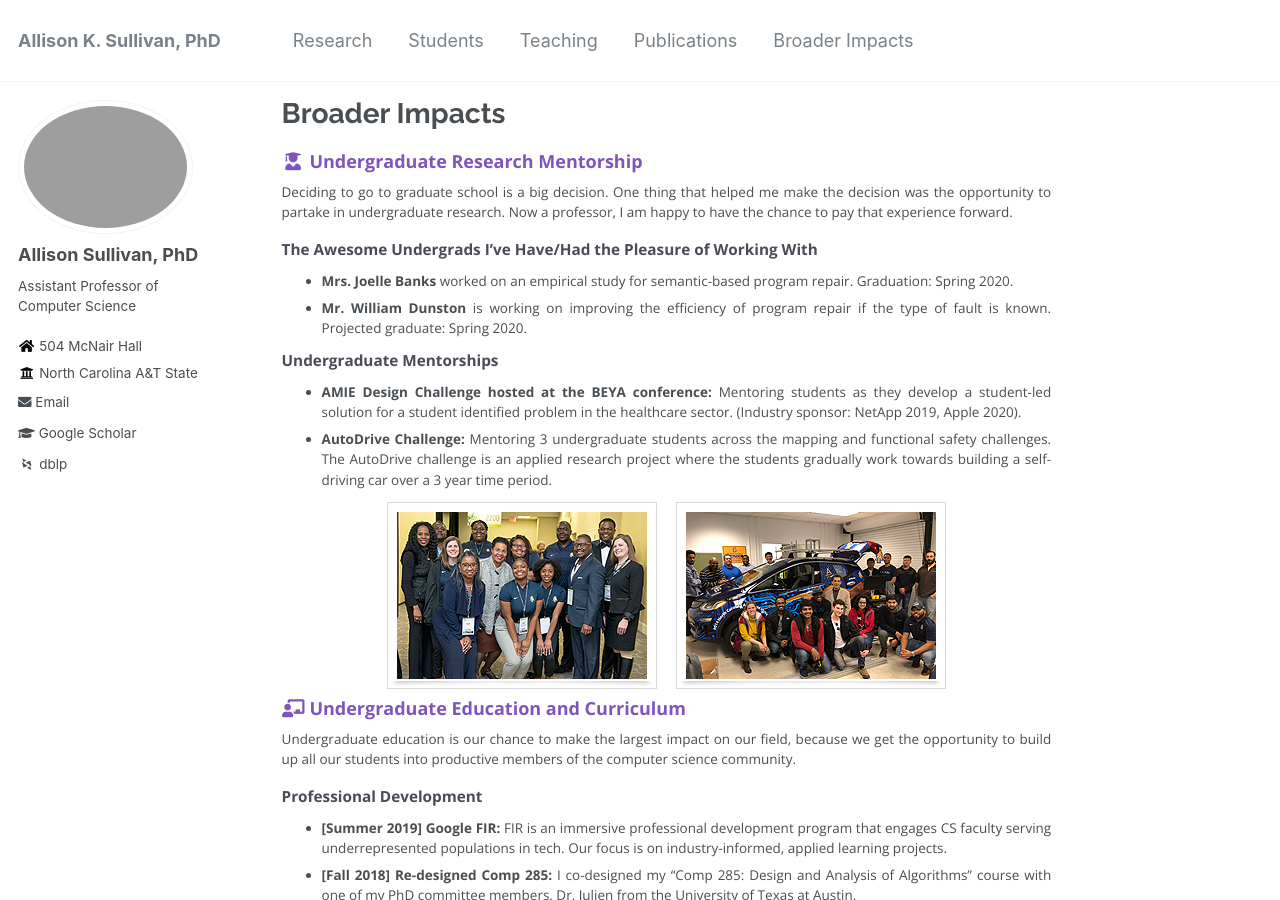
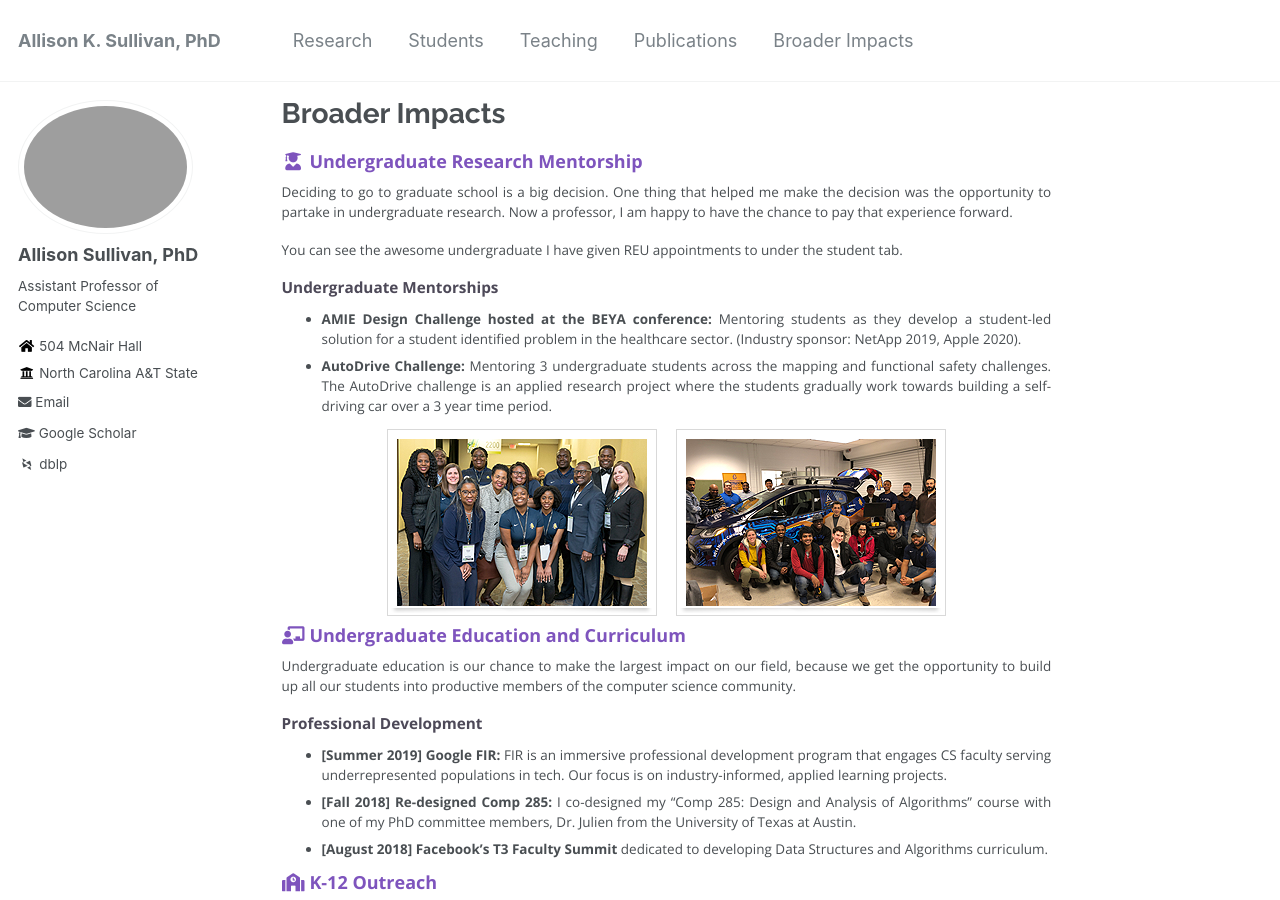
Before and after one commit to Allisonius/allisonius.github.io, a Jekyll site: the page built from _pages/broaderimpacts.md, in a window 1280 px wide and 900 px high. Built offline with Jekyll 4.4.1, drawn with Linux system fonts in a browser that asks for light colours; some web fonts are replaced.

Commit message:
Update broaderimpacts.md

```diff
--- a/_pages/broaderimpacts.md
+++ b/_pages/broaderimpacts.md
@@ -9,10 +9,7 @@ author_profile: true
 
 Deciding to go to graduate school is a big decision. One thing that helped me make the decision was the opportunity to partake in undergraduate research. Now a professor, I am happy to have the chance to pay that experience forward.
 
-## The Awesome Undergrads I've Have/Had the Pleasure of Working With
-
-* **Mrs. Joelle Banks** worked on an empirical study for semantic-based program repair. Graduation: Spring 2020.
-* **Mr. William Dunston** is working on improving the efficiency of program repair if the type of fault is known. Projected graduate: Spring 2020.
+You can see the awesome undergraduate I have given REU appointments to under the student tab.
 
 ## Undergraduate Mentorships
 * **AMIE Design Challenge hosted at the BEYA conference:** Mentoring students as they develop a student-led solution for a student identified problem in the healthcare sector. (Industry sponsor: NetApp 2019, Apple 2020).
```
